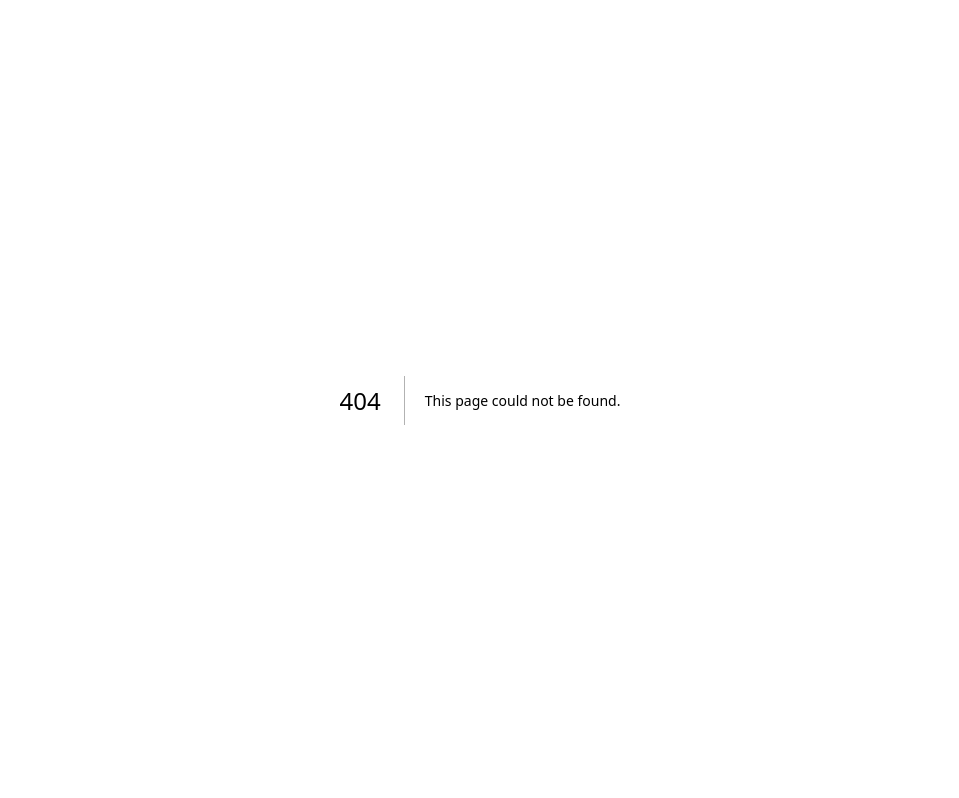
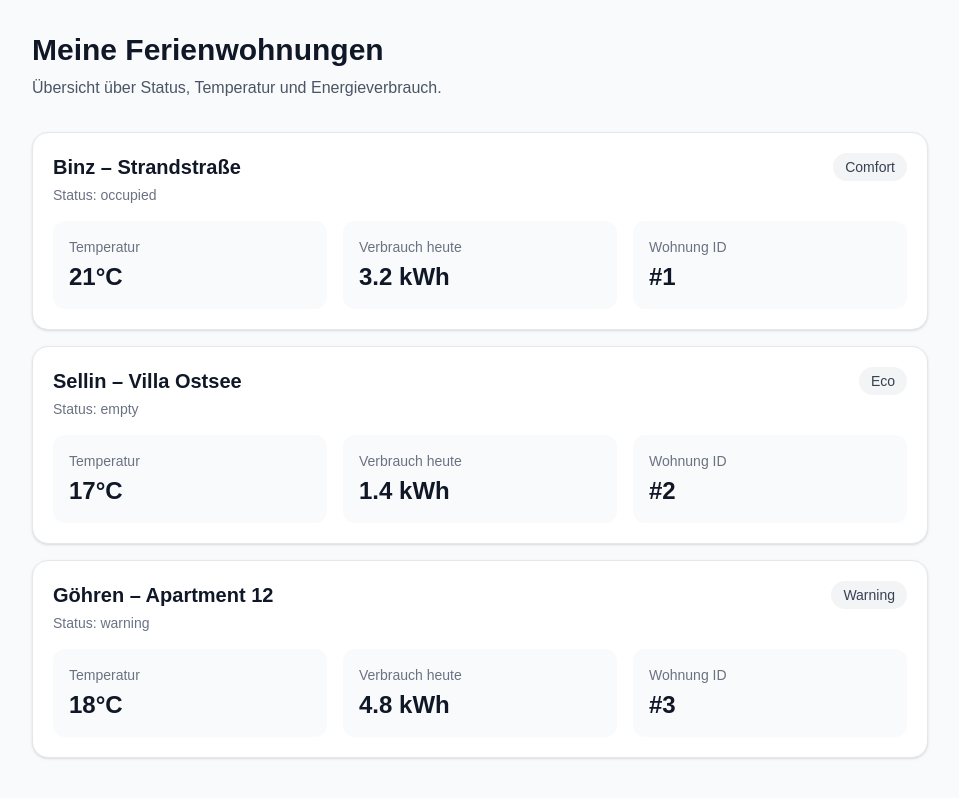
Before and after one commit to Tobi-3005/Project-X-app, a Next.js app: page /dashboard in a window 1280 px wide. Before the commit this address had no page. Shown: the whole page, without its empty margins (160-1119 px from the left). Built offline with nearby package versions, Linux system fonts and the light colour scheme.

Commit message:
Erste Next.js app mit mock data

```diff
--- /dev/null
+++ b/src/app/dashboard/page.tsx
@@ -0,0 +1,63 @@
+import { apartments } from "../../lib/mock-data";
+
+export default function DashboardPage() {
+  return (
+    <main className="min-h-screen bg-gray-50 p-8">
+      <div className="mx-auto max-w-4xl">
+        <h1 className="mb-2 text-3xl font-bold text-gray-900">
+          Meine Ferienwohnungen
+        </h1>
+        <p className="mb-8 text-gray-600">
+          Übersicht über Status, Temperatur und Energieverbrauch.
+        </p>
+
+        <div className="space-y-4">
+          {apartments.map((apartment) => (
+            <div
+              key={apartment.id}
+              className="rounded-2xl border border-gray-200 bg-white p-5 shadow-sm"
+            >
+              <div className="flex items-start justify-between">
+                <div>
+                  <h2 className="text-xl font-semibold text-gray-900">
+                    {apartment.name}
+                  </h2>
+                  <p className="mt-1 text-sm text-gray-500">
+                    Status: {apartment.status}
+                  </p>
+                </div>
+
+                <span className="rounded-full bg-gray-100 px-3 py-1 text-sm font-medium text-gray-700">
+                  {apartment.mode}
+                </span>
+              </div>
+
+              <div className="mt-4 grid grid-cols-2 gap-4 md:grid-cols-3">
+                <div className="rounded-xl bg-gray-50 p-4">
+                  <p className="text-sm text-gray-500">Temperatur</p>
+                  <p className="mt-1 text-2xl font-bold text-gray-900">
+                    {apartment.temperature}°C
+                  </p>
+                </div>
+
+                <div className="rounded-xl bg-gray-50 p-4">
+                  <p className="text-sm text-gray-500">Verbrauch heute</p>
+                  <p className="mt-1 text-2xl font-bold text-gray-900">
+                    {apartment.energyToday} kWh
+                  </p>
+                </div>
+
+                <div className="rounded-xl bg-gray-50 p-4">
+                  <p className="text-sm text-gray-500">Wohnung ID</p>
+                  <p className="mt-1 text-2xl font-bold text-gray-900">
+                    #{apartment.id}
+                  </p>
+                </div>
+              </div>
+            </div>
+          ))}
+        </div>
+      </div>
+    </main>
+  );
+}
--- /dev/null
+++ b/src/lib/mock-data.ts
@@ -0,0 +1,26 @@
+export const apartments = [
+  {
+    id: 1,
+    name: "Binz – Strandstraße",
+    status: "occupied",
+    temperature: 21,
+    energyToday: 3.2,
+    mode: "Comfort",
+  },
+  {
+    id: 2,
+    name: "Sellin – Villa Ostsee",
+    status: "empty",
+    temperature: 17,
+    energyToday: 1.4,
+    mode: "Eco",
+  },
+  {
+    id: 3,
+    name: "Göhren – Apartment 12",
+    status: "warning",
+    temperature: 18,
+    energyToday: 4.8,
+    mode: "Warning",
+  },
+];
```
